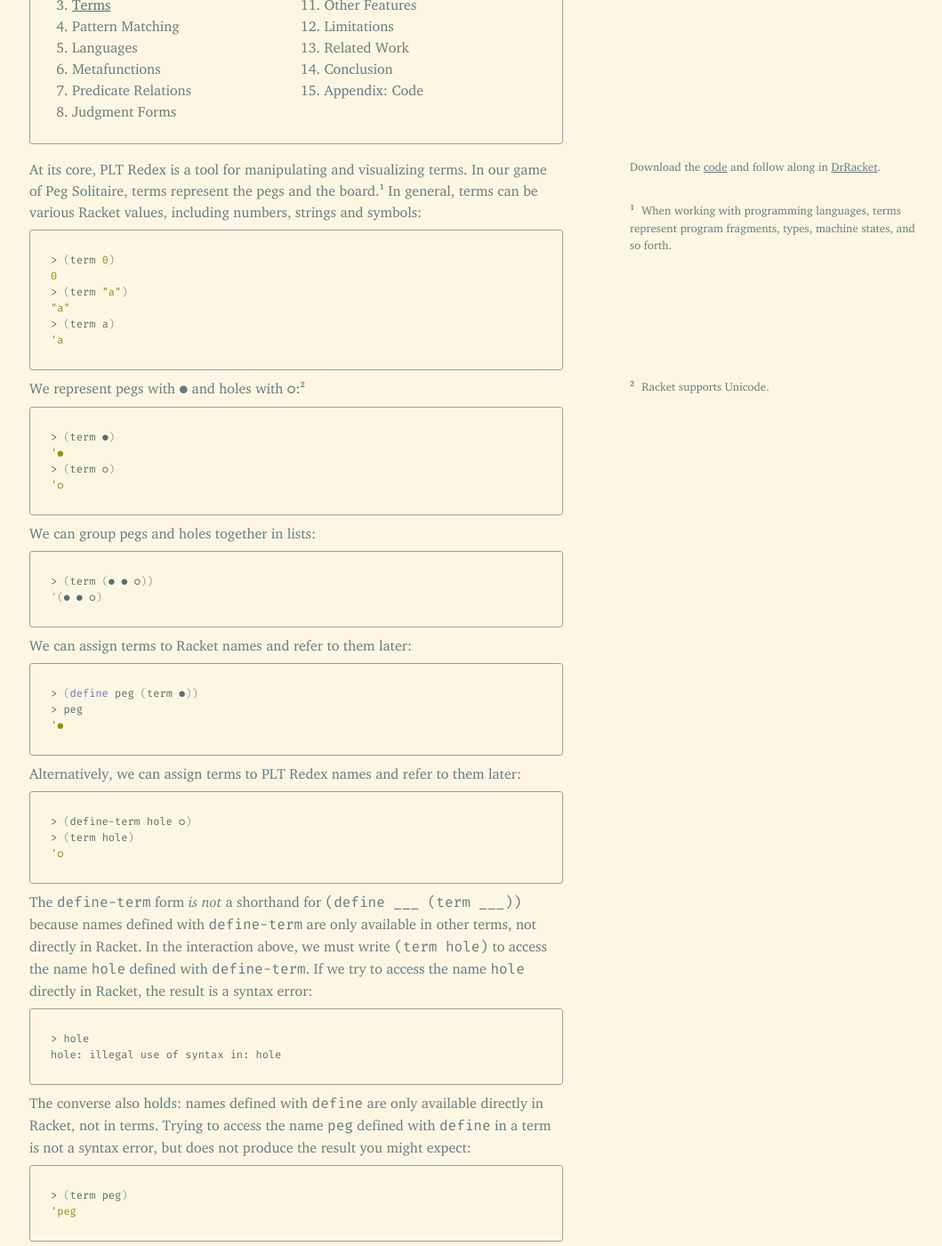
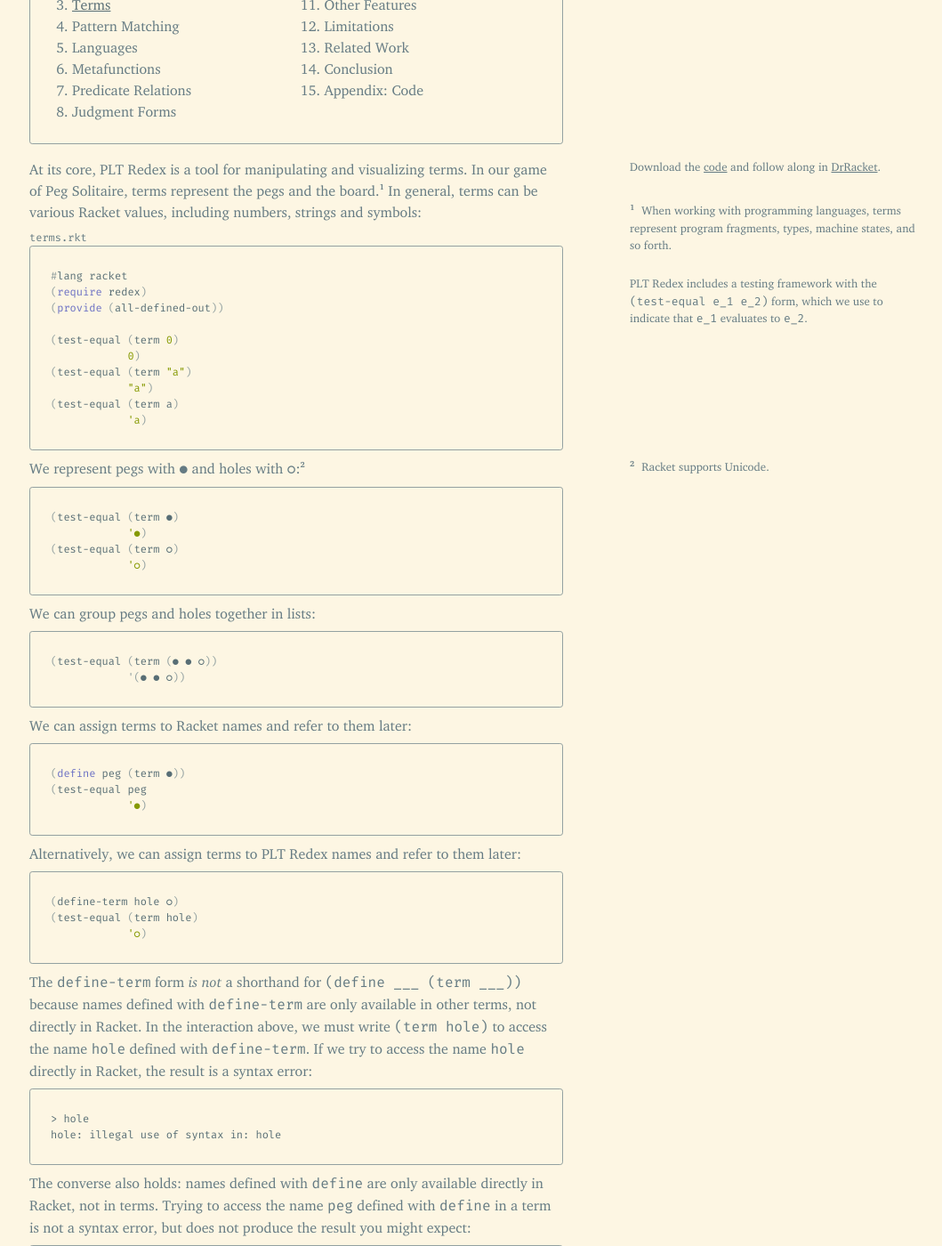
Before and after one commit to leafac/leafac.com, a Jekyll site: the page built from prose/playing-the-game-with-plt-redex/terms.md, in a window 1280 px wide and 1400 px high, scrolled down 253 px. Shown: the whole window at 89% size, without its empty margins (107-1166 px from the left). Built offline with Jekyll 4.4.1, drawn with Linux system fonts in a browser that asks for light colours; some of the changed text lies outside the part shown.

Commit message:
Use `test-equal`

````diff
--- a/prose/playing-the-game-with-plt-redex/terms.md
+++ b/prose/playing-the-game-with-plt-redex/terms.md
@@ -10,45 +10,56 @@
 
 At its core, PLT Redex is a tool for manipulating and visualizing terms. In our game of Peg Solitaire, terms represent the pegs and the board.<label class="margin-note"><input type="checkbox"><span markdown="1">When working with programming languages, terms represent program fragments, types, machine states, and so forth.</span></label> In general, terms can be various Racket values, including numbers, strings and symbols:
 
+<aside markdown="1">
+PLT Redex includes a testing framework with the `(test-equal e_1 e_2)` form, which we use to indicate that `e_1` evaluates to `e_2`.
+</aside>
+
+<div class="code-block" markdown="1">
+`terms.rkt`
 ```racket
-> (term 0)
-0
-> (term "a")
-"a"
-> (term a)
-'a
+#lang racket
+(require redex)
+(provide (all-defined-out))
+
+(test-equal (term 0)
+            0)
+(test-equal (term "a")
+            "a")
+(test-equal (term a)
+            'a)
 ```
+</div>
 
 We represent pegs with `●` and holes with `○`:<label class="margin-note"><input type="checkbox"><span markdown="1">Racket supports Unicode.</span></label>
 
 ```racket
-> (term ●)
-'●
-> (term ○)
-'○
+(test-equal (term ●)
+            '●)
+(test-equal (term ○)
+            '○)
 ```
 
 We can group pegs and holes together in lists:
 
 ```racket
-> (term (● ● ○))
-'(● ● ○)
+(test-equal (term (● ● ○))
+            '(● ● ○))
 ```
 
 We can assign terms to Racket names and refer to them later:
 
 ```racket
-> (define peg (term ●))
-> peg
-'●
+(define peg (term ●))
+(test-equal peg
+            '●)
 ```
 
 Alternatively, we can assign terms to PLT Redex names and refer to them later:
 
 ```racket
-> (define-term hole ○)
-> (term hole)
-'○
+(define-term hole ○)
+(test-equal (term hole)
+            '○)
 ```
 
 The `define-term` form *is not* a shorthand for `(define ___ (term ___))` because names defined with `define-term` are only available in other terms, not directly in Racket. In the interaction above, we must write `(term hole)` to access the name `hole` defined with `define-term`. If we try to access the name `hole` directly in Racket, the result is a syntax error:
@@ -61,8 +72,8 @@
 The converse also holds: names defined with `define` are only available directly in Racket, not in terms. Trying to access the name `peg` defined with `define` in a term is not a syntax error, but does not produce the result you might expect:
 
 ```racket
-> (term peg)
-'peg
+(test-equal (term peg)
+            'peg)
 ```
 
 In the interaction above, the `peg` in `term` is interpreted as a symbol, not as a reference to the Racket variable `peg`. This is a common pitfall, so *pay attention to the different contexts and do not mix Racket with terms*.
@@ -70,8 +81,8 @@
 We can *escape* from terms back to Racket with `unquote`, which is written with a comma (`,`),<label class="margin-note"><input type="checkbox"><span markdown="1">The `term` form is similar to the [quasiquote](https://docs.racket-lang.org/guide/qq.html), but it is aware of names defined with `define-term` and the other forms we will see in the next sections, for example, metafunctions and relations.</span></label> for example:
 
 ```racket
-> (term (1 2 ,(+ 1 2)))
-'(1 2 3)
+(test-equal (term (1 2 ,(+ 1 2)))
+            '(1 2 3))
 ```
 
 In the interaction above, the `,(+ 1 2)` form means “*escape* from the term back to Racket, compute `(+ 1 2)` and place the result here.”
@@ -79,17 +90,17 @@
 With `unquote` we can access names defined with `define` from within terms and mix them with names defined with `define-term`, for example:
 
 ```racket
-> (define peg (term ●))
-> (define-term hole ○)
-> (term (● ,peg hole))
-'(● ● ○)
+(define peg (term ●))
+(define-term hole ○)
+(test-equal (term (● ,peg hole))
+            '(● ● ○))
 ```
 
 We can use the `term` form from within `unquote`:
 
 ```racket
-> (term (● ,peg ,(term hole)))
-'(● ● ○)
+(test-equal (term (● ,peg ,(term hole)))
+            '(● ● ○))
 ```
 
 * * *
@@ -112,21 +123,23 @@
 The following are examples of boards:
 
 ```racket
-(term ([· · ● ● ● · ·]
-       [· · ● ● ○ · ·]
-       [● ○ ● ○ ● ● ●]
-       [● ● ● ○ ○ ○ ●]
-       [● ○ ● ● ● ● ●]
-       [· · ● ○ ● · ·]
-       [· · ● ● ● · ·]))
+(define-term example-board-1
+  ([· · ● ● ● · ·]
+   [· · ● ● ○ · ·]
+   [● ○ ● ○ ● ● ●]
+   [● ● ● ○ ○ ○ ●]
+   [● ○ ● ● ● ● ●]
+   [· · ● ○ ● · ·]
+   [· · ● ● ● · ·]))
 
-(term ([· · ● ○ ● · ·]
-       [· · ● ● ○ · ·]
-       [● ○ ● ○ ● ● ●]
-       [● ● ● ○ ○ ○ ●]
-       [● ○ ● ● ○ ● ●]
-       [· · ● ○ ● · ·]
-       [· · ○ ● ● · ·]))
+(define-term example-board-2
+  ([· · ● ○ ● · ·]
+   [· · ● ● ○ · ·]
+   [● ○ ● ○ ● ● ●]
+   [● ● ● ○ ○ ○ ●]
+   [● ○ ● ● ○ ● ●]
+   [· · ● ○ ● · ·]
+   [· · ○ ● ● · ·]))
 ```
 
 The following is the initial board:
````
Also changed, not shown: prose/email-migration/index.md (+1 -1 lines), 1 other file.
